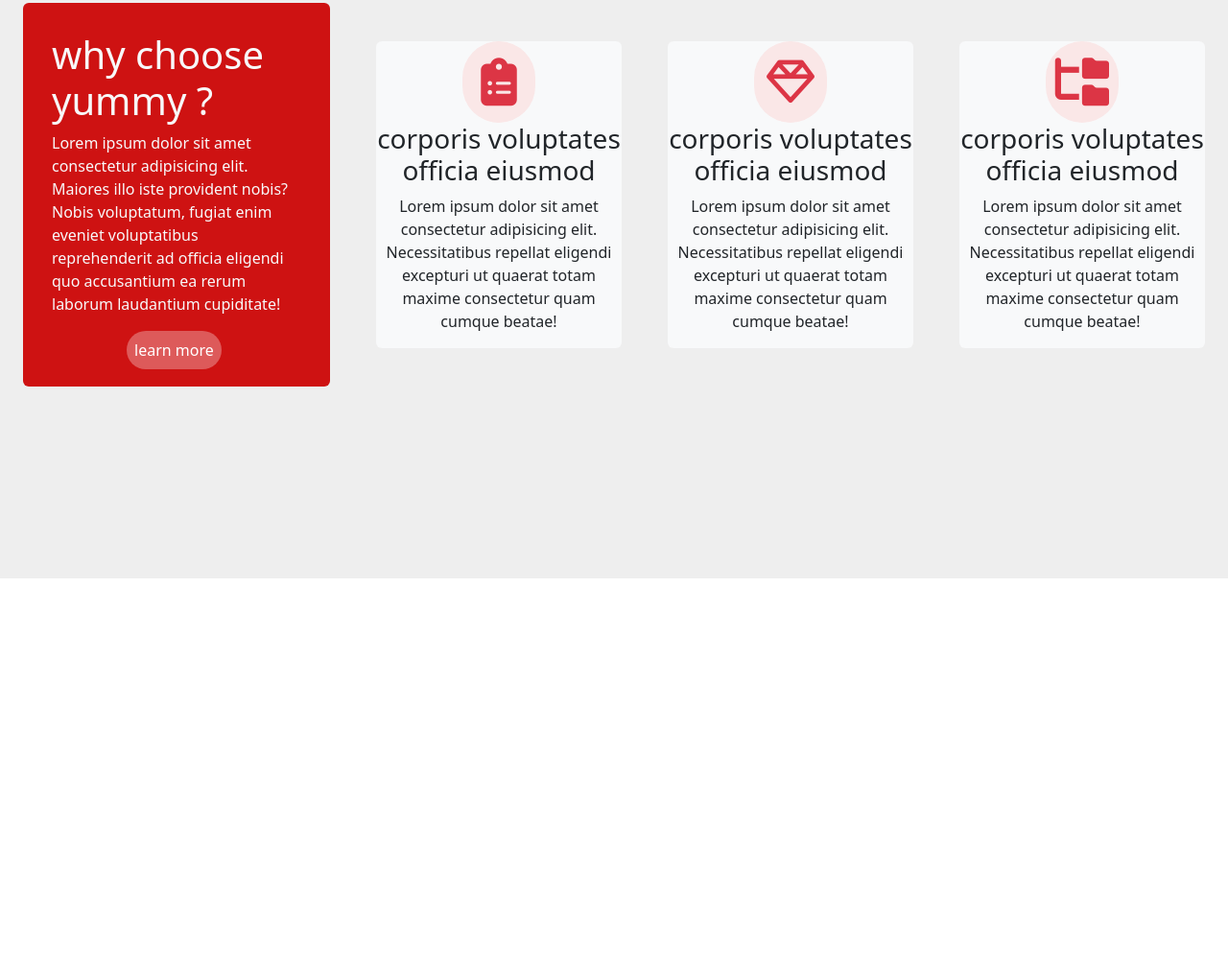
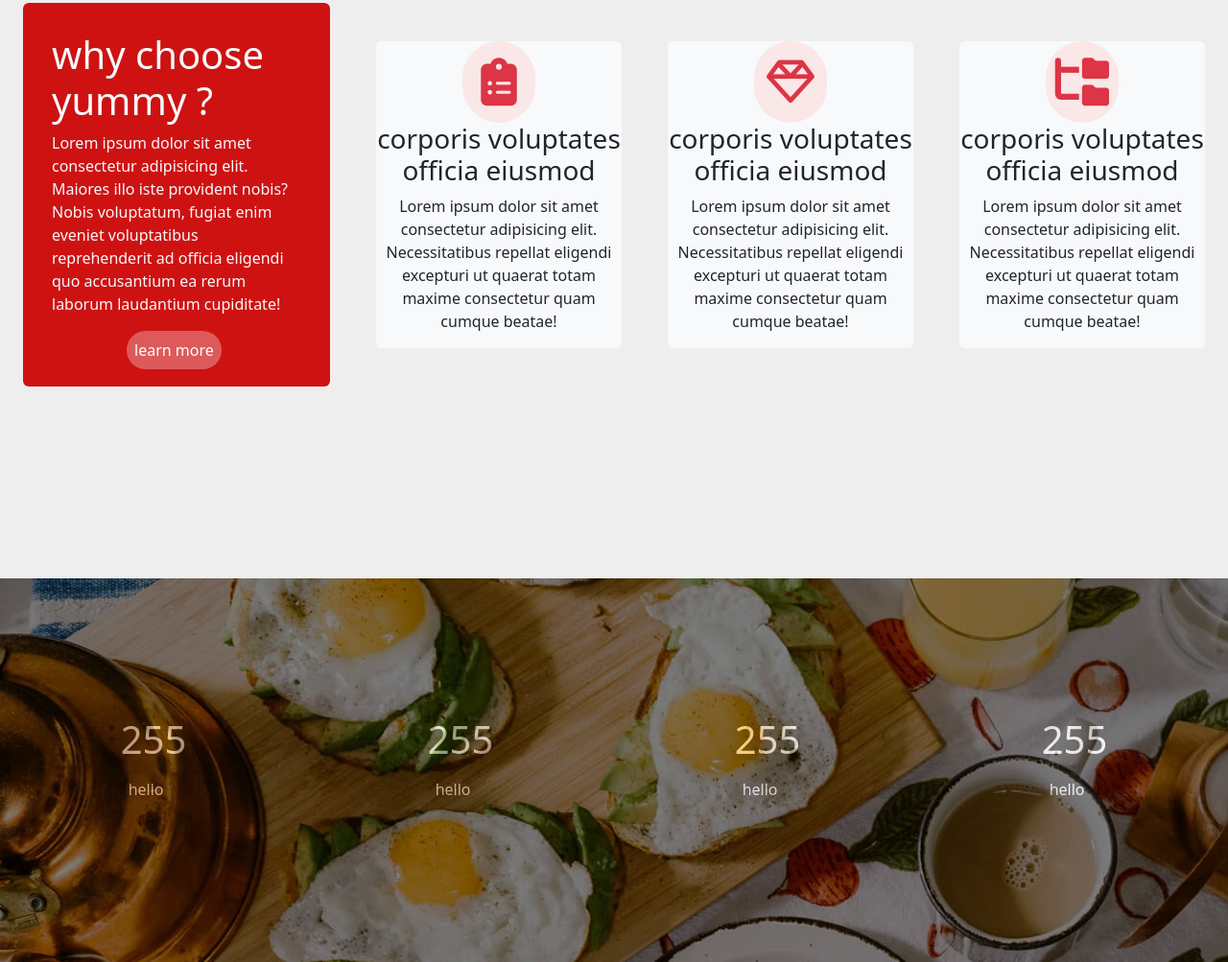
Before and after one commit to kawtaradlany/Adlanykawtar_projet_dom_js, a website: page index.html in a window 1280 px wide. Shown: the part 2040-3043 px from the top of the page at 96% size. Before the commit the page ends 2643 px from the top, so only its background shows below. Drawn offline with nearby package versions, Linux system fonts and the light colour scheme.

Commit message:
section4

```diff
--- a/index.html
+++ b/index.html
@@ -147,6 +147,33 @@
                 <p>Lorem ipsum dolor sit amet consectetur adipisicing elit. Necessitatibus repellat eligendi excepturi ut quaerat totam maxime consectetur quam cumque beatae!</p>
             </div>
         </section>
+        <!-- section4 -->
+        <section class="section4">
+            <div class="bgimgsection4 d-flex justify-content-around align-items-center">
+                <div class="text-light">
+                    <h1>255</h1>
+                    <p class="p-2">hello</p>
+                </div>
+                <div class="text-light">
+                    <h1>255</h1>
+                    <p class="p-2">hello</p>
+                </div>
+                <div class="text-light">
+                    <h1>255</h1>
+                    <p class="p-2">hello</p>
+                </div>
+                <div class="text-light">
+                    <h1>255</h1>
+                    <p class="p-2">hello</p>
+                </div>
+            </div>
+        </section>
+
+
+
+
+
+
 
 
 
--- a/src/sass/modules/home/_main.sass
+++ b/src/sass/modules/home/_main.sass
@@ -93,3 +93,13 @@ main
             // margin-left: 30%
         i
             font-size: 50px
+    .section4
+        background-image: url(../image/img/stats-bg.jpg)
+        background-attachment: fixed
+        background-color: white
+        height: 50vh
+    .bgimgsection4
+        background-color: black
+        width: 100%
+        height: 100%
+        opacity: 50%
```
Also changed, not shown: public/css/app.css, 1 other file.
